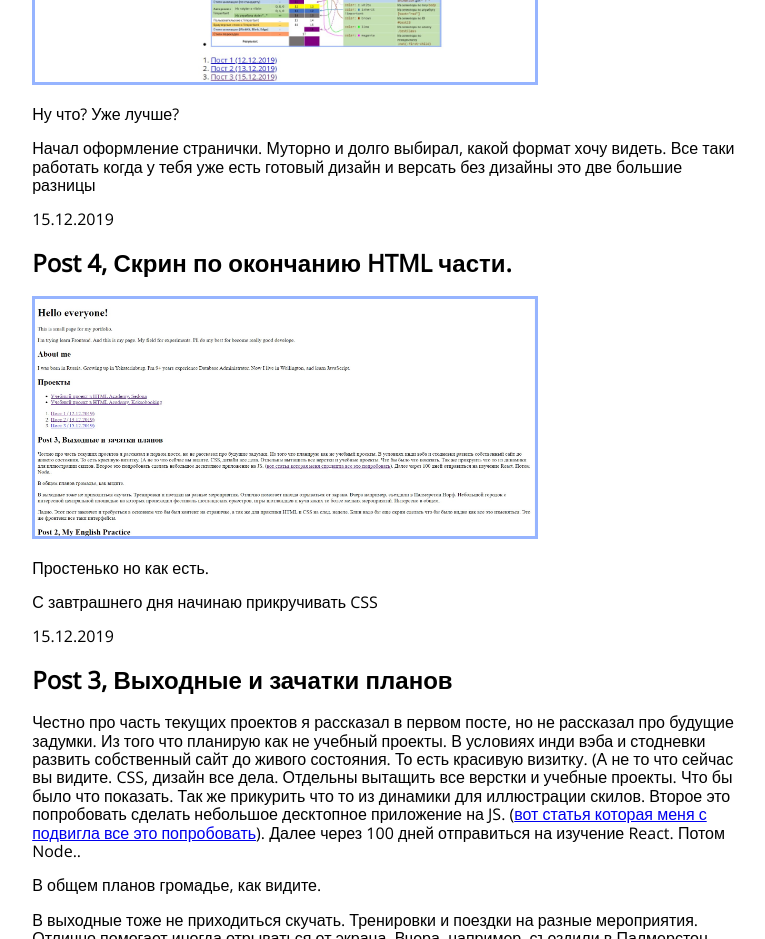
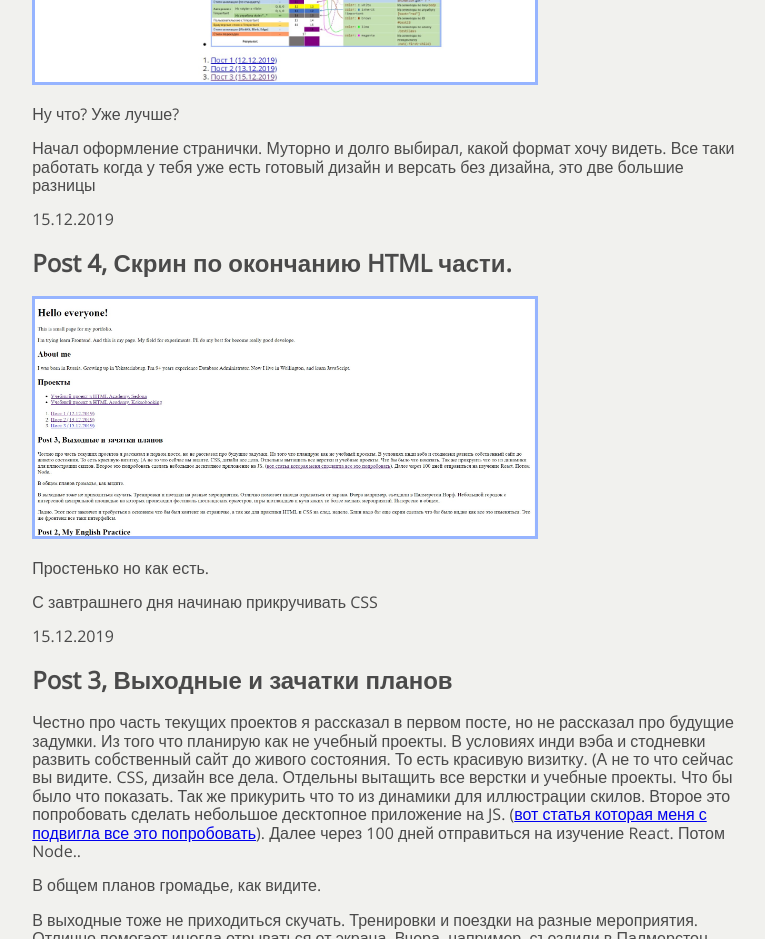
Before and after one commit to SadEdRoot/sadedroot.github.io, a plain HTML site: page index.html in a window 1280 px wide. Shown: the part 1120-2059 px from the top of the page, without its empty margins (403-1168 px from the left). Drawn offline with nearby package versions, Linux system fonts and the light colour scheme.

Commit message:
fix misspell

```diff
--- a/index.html
+++ b/index.html
@@ -49,7 +49,7 @@
         <h2>Post 5, Оформление. Начало.</h2>
         <img class="img-in-post" src="./img/view-2.jpg" alt="Скриншот проекта. Первый этап HTML">
         <p>Ну что? Уже лучше?</p>
-        <p>Начал оформление странички. Муторно и долго выбирал, какой формат хочу видеть. Все таки работать когда у тебя уже есть готовый дизайн и версать без дизайны это две большие разницы</p>
+        <p>Начал оформление странички. Муторно и долго выбирал, какой формат хочу видеть. Все таки работать когда у тебя уже есть готовый дизайн и версать без дизайна, это две большие разницы</p>
         <p>15.12.2019</p>
       </article>
       <article id="post4">
--- a/static/style.css
+++ b/static/style.css
@@ -5,6 +5,8 @@
 
 body {
   font-family: 'Open Sans', sans-serif;
+  background-color: #f1f1ee;
+  color: #4a4a4a;
 }
 
 
```
